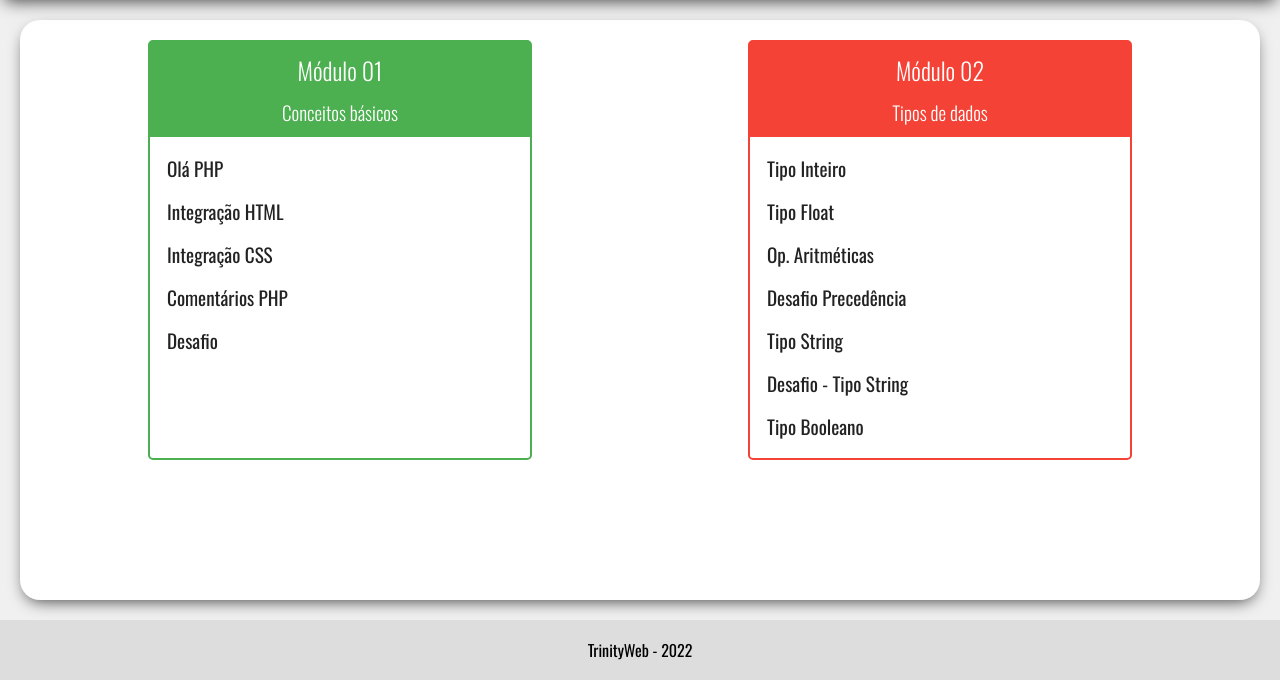
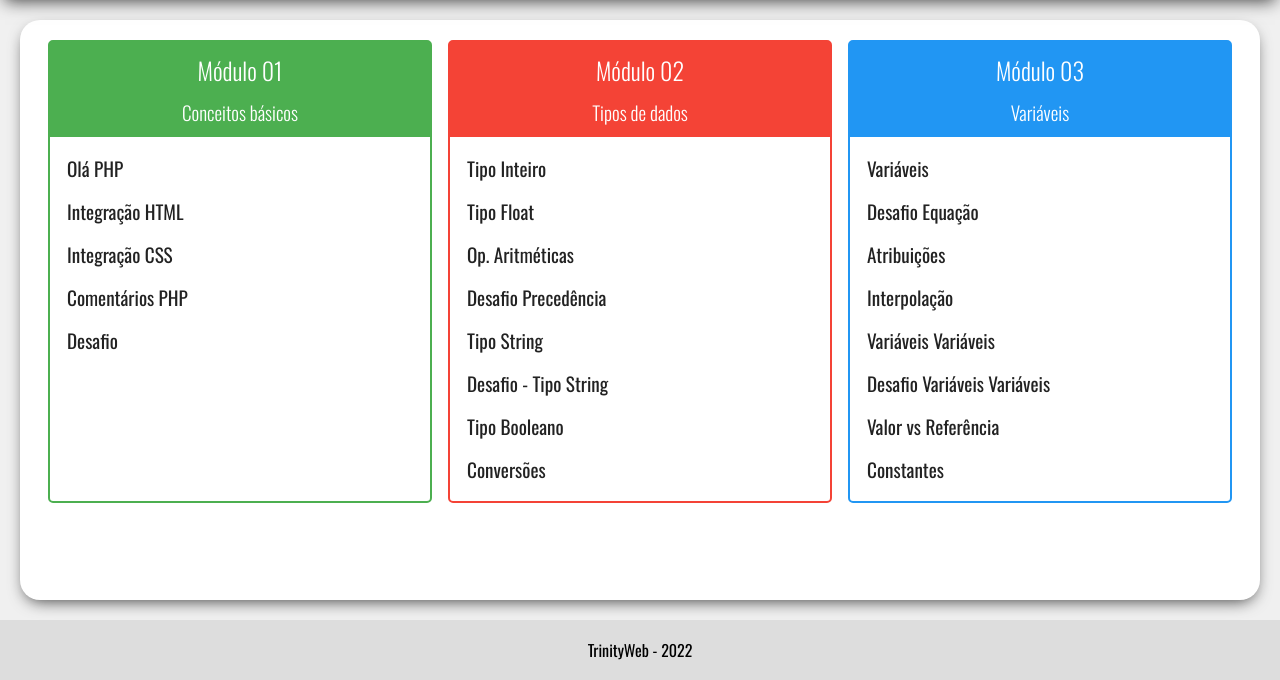
Before and after one commit to TrindadeBRA/curso-php-cod3r, a PHP site: page / in a window 1280 px wide. Shown: the part 120-800 px from the top of the page. Run offline with PHP 8.4, Linux system fonts and the light colour scheme.

Commit message:
Aulas update

```diff
--- a/index.php
+++ b/index.php
@@ -70,6 +70,41 @@
                         <li>
                             <a href="/exercicio.php?dir=tipo-de-dados&file=booleano">Tipo Booleano</a>
                         </li>
+                        <li>
+                            <a href="/exercicio.php?dir=tipo-de-dados&file=conversoes">Conversões</a>
+                        </li>
+                    </ul>
+                </div>
+                <div class="modulo azul">
+                    <div class="mini-header azul">
+                        <h3>Módulo 03</h3>
+                        <h6>Variáveis</h6>
+                    </div>
+                    <ul>
+                        <li>
+                            <a href="/exercicio.php?dir=variaveis&file=basico">Variáveis</a>
+                        </li>
+                        <li>
+                            <a href="/exercicio.php?dir=variaveis&file=desafio-equacao">Desafio Equação</a>
+                        </li>
+                        <li>
+                            <a href="/exercicio.php?dir=variaveis&file=atribuicao">Atribuições</a>
+                        </li>
+                        <li>
+                            <a href="/exercicio.php?dir=variaveis&file=interpolacao">Interpolação</a>
+                        </li>
+                        <li>
+                            <a href="/exercicio.php?dir=variaveis&file=variaveis-variaveis">Variáveis Variáveis</a>
+                        </li>
+                        <li>
+                            <a href="/exercicio.php?dir=variaveis&file=desafio-variaveis-variaveis">Desafio Variáveis Variáveis</a>
+                        </li>
+                        <li>
+                            <a href="/exercicio.php?dir=variaveis&file=valor-referencia">Valor vs Referência</a>
+                        </li>
+                        <li>
+                            <a href="/exercicio.php?dir=variaveis&file=constantes">Constantes</a>
+                        </li>
                     </ul>
                 </div>
 
```
